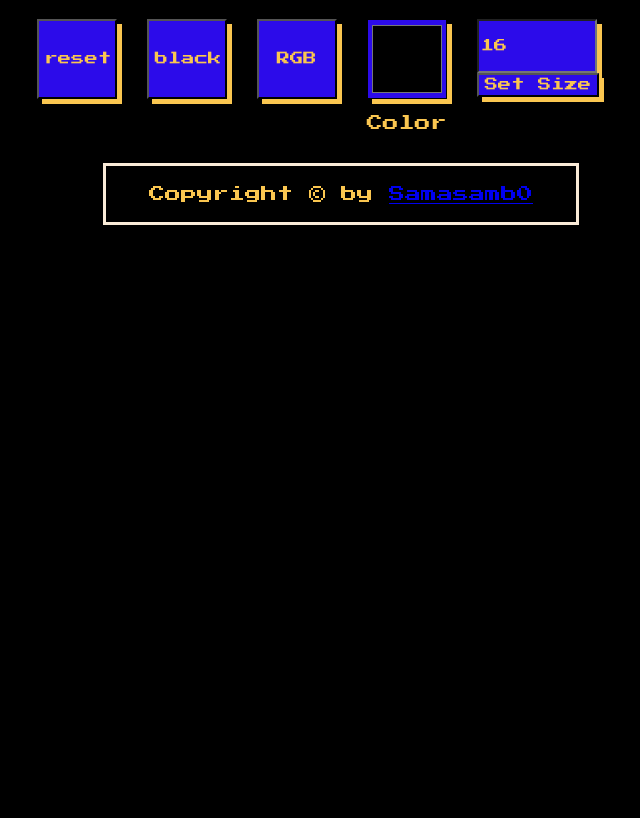
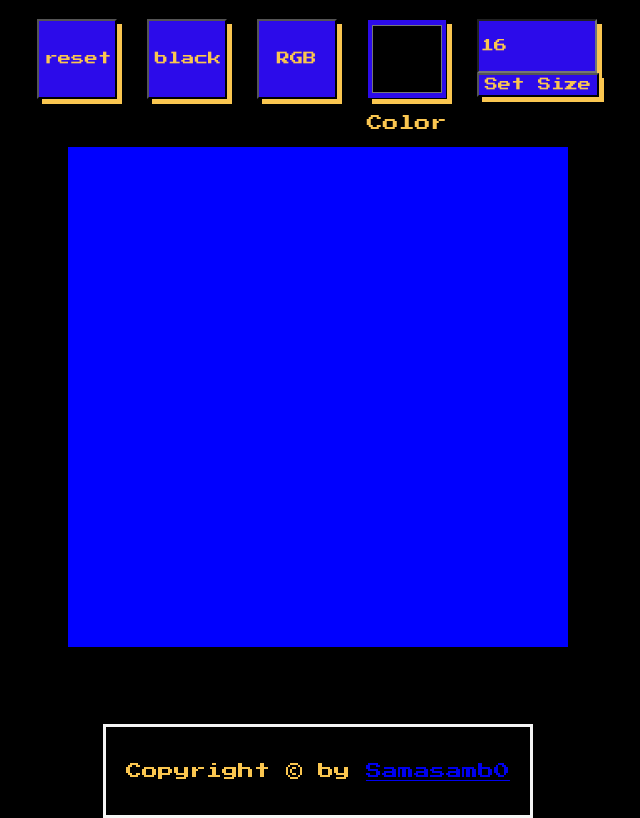
Before and after one commit to Samsamb0/Etch-sketch, a plain HTML site: page index.html in a window 1280 px wide. Shown: the part 56-874 px from the top of the page, without its empty margins (322-962 px from the left). Before the commit the page ends 800 px from the top, so only its background shows below. Drawn offline with Linux system fonts and the light colour scheme; a web font is replaced by a local one.

Commit message:
creation of the initialisation() function

```diff
--- a/css/styles.css
+++ b/css/styles.css
@@ -51,14 +51,14 @@ input:hover {
 }
 
 /*header*/
-
+#grid-container {
+}
 /*MAIN*/
 footer {
-  text-align: center;
+  border: 3px whitesmoke solid;
+  margin-top: 6%;
 }
 footer p {
-  border: 3px antiquewhite solid;
-  width: 100%;
   padding: 20px;
 }
 /*FOOTER*/
--- a/index.html
+++ b/index.html
@@ -12,8 +12,9 @@
       href="https://fonts.googleapis.com/css2?family=Gajraj+One&family=Press+Start+2P&display=swap"
       rel="stylesheet"
     />
+    <script src="js/script.js" defer></script>
   </head>
-  <body>
+  <body onload="initialisation()">
     <header>
       <h1>Etch - a - Sketch</h1>
       <div id="buttons">
--- a/js/script.js
+++ b/js/script.js
@@ -0,0 +1,20 @@
+function initialisation() {
+  let board = document.querySelector("#grid-container");
+  board.style.gridTemplateColumns = "repeat(16, 1fr)";
+  board.style.gridTemplateRows = "repeat(16, 1fr)";
+  board.style.width = "500px";
+  board.style.height = "500px";
+  board.style.display = "grid";
+
+  for (let i = 0; i < 256; i++) {
+    let square = document.createElement("div");
+    square.style.backgroundColor = "blue";
+    square.className = "hover";
+    board.appendChild(square);
+  }
+  /*for (let i = 0; i < 256; i++) {
+    let square = "<div class='hover'></div>";
+    board.innerHTML += square;
+    document.querySelectorAll(".hover")[i].style.backgroundColor = "blue";
+  }*/
+}
```
